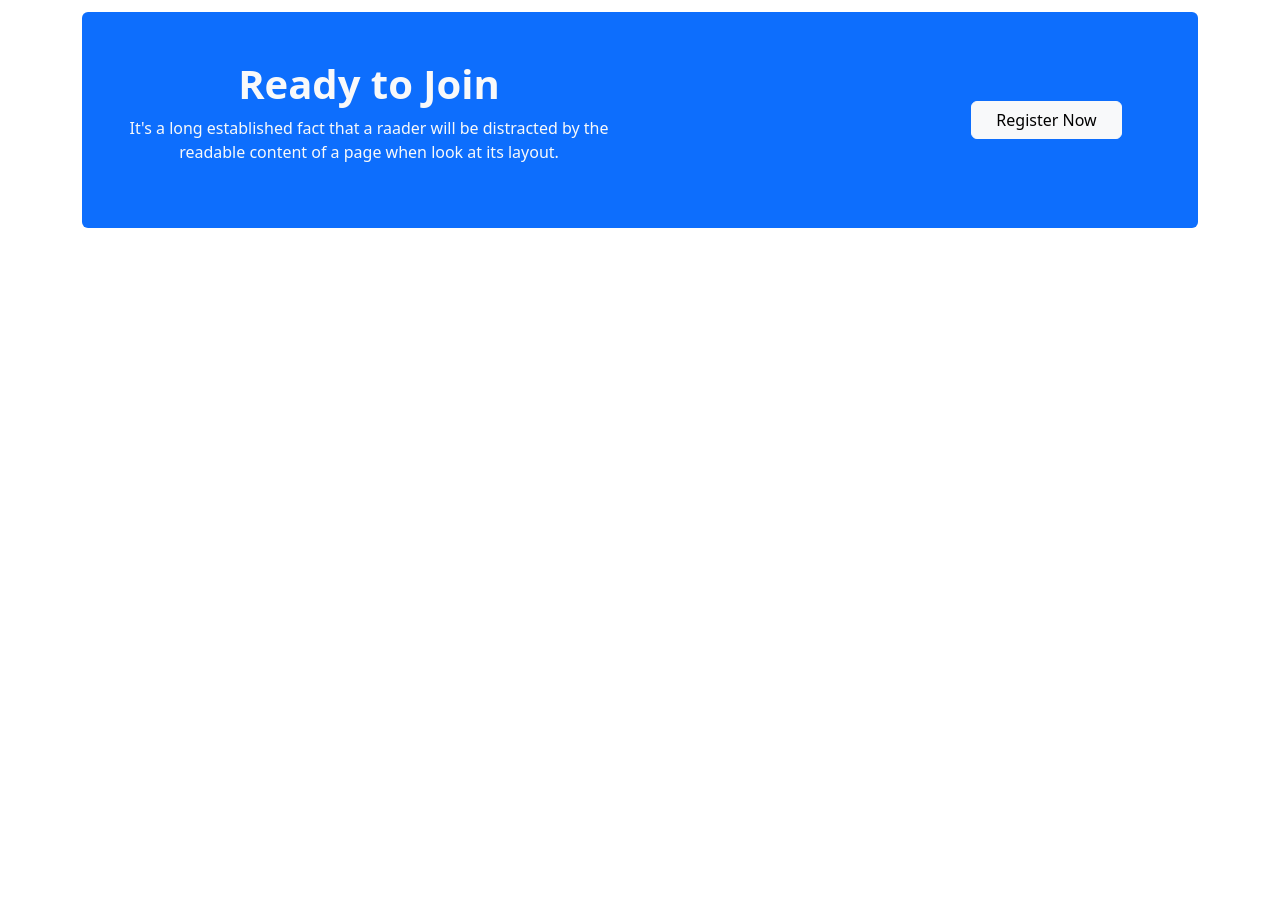
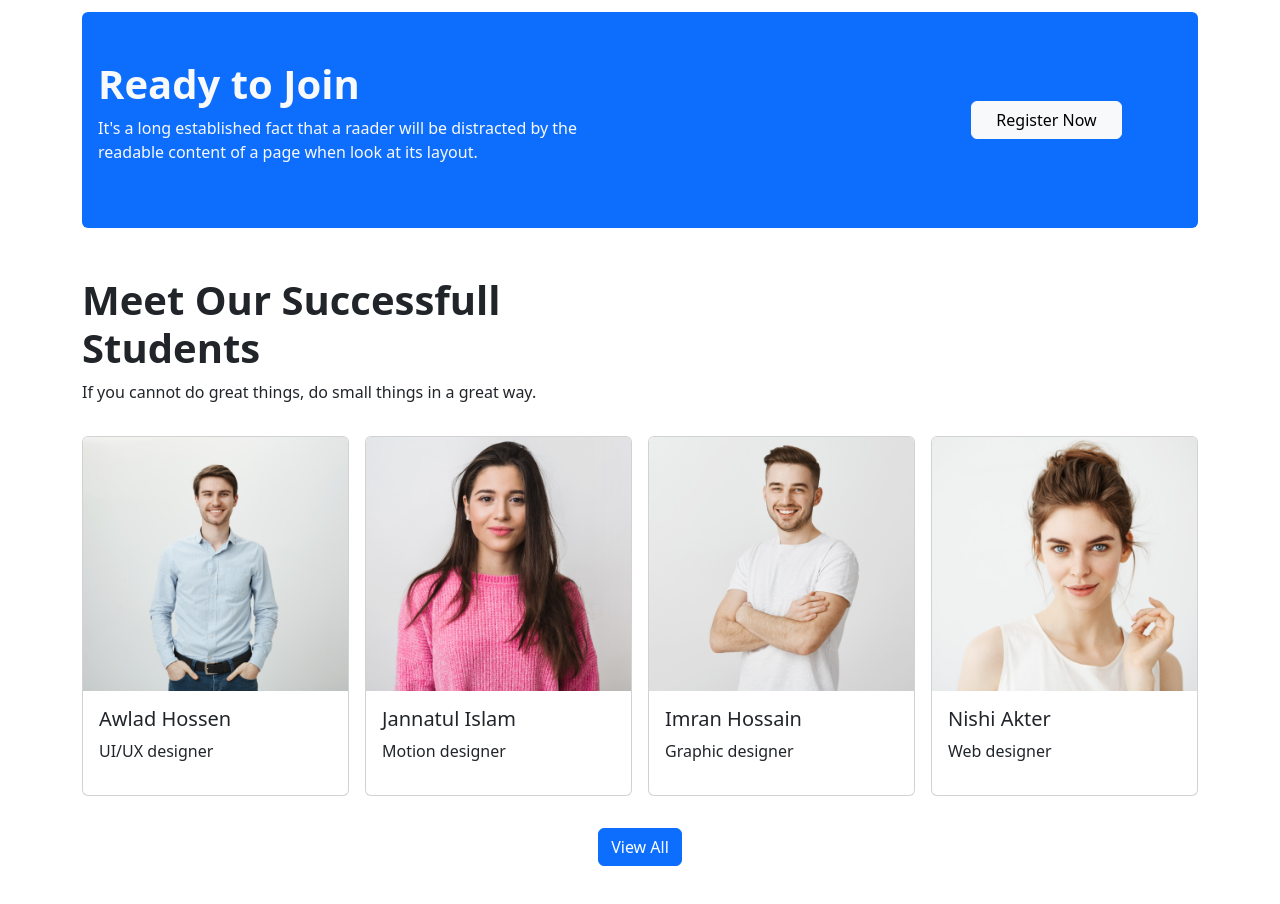
Before and after one commit to SalamKhan46/e-study, a plain HTML site: page index.html in a window 1280 px wide. Shown: the part 2481-3385 px from the top of the page. Before the commit the page ends 2781 px from the top, so only its background shows below. Drawn offline with nearby package versions, Linux system fonts and the light colour scheme.

Commit message:
add success

```diff
--- a/index.html
+++ b/index.html
@@ -325,11 +325,10 @@
       <!-- deals end here  -->
 
       <!-- register start here  -->
-
       <section class="py-4" id="register">
         <div class="container">
           <div class="row align-items-center bg-primary rounded text-light py-5 px-3 g-0">
-            <div class="col-lg-6 text-center">
+            <div class="col-lg-6 text-center text-lg-start">
               <h1 class="h1 fw-bolder">Ready to Join</h1>
               <p>
                 It's a long established fact that a raader will be distracted by the readable content of a page when look at its layout.
@@ -379,6 +378,62 @@
       </section>
       <!-- register end here  -->
 
+      <section class="py-4" id="success">
+        <div class="container">
+          <div class="row">
+            <div class="col-md-8 col-lg-6 text-center text-md-start">
+              <h1 class="h1 fw-bold">Meet Our Successfull Students</h1>
+              <p>
+                If you cannot do great things, do small things in a great way.
+              </p>
+            </div>
+          </div>
+          <div class="row py-3 g-3">
+            <div class="col-md-6 col-lg-3">
+              <div class="card">
+                <img src="images/student/student-1.png" alt="" class="img-fluid">
+                <div class="card-body">
+                  <h5 class="card-title">Awlad Hossen</h5>
+                  <p>UI/UX designer</p>
+                </div>
+              </div>
+            </div>
+            <div class="col-md-6 col-lg-3">
+              <div class="card">
+                <img src="images/student/student-2.png" alt="" class="img-fluid">
+                <div class="card-body">
+                  <h5 class="card-title">Jannatul Islam</h5>
+                  <p>Motion designer</p>
+                </div>
+              </div>
+            </div>
+            <div class="col-md-6 col-lg-3">
+              <div class="card">
+                <img src="images/student/student-3.png" alt="" class="img-fluid">
+                <div class="card-body">
+                  <h5 class="card-title">Imran Hossain</h5>
+                  <p>Graphic designer</p>
+                </div>
+              </div>
+            </div>
+            <div class="col-md-6 col-lg-3">
+              <div class="card">
+                <img src="images/student/student-4.png" alt="" class="img-fluid">
+                <div class="card-body">
+                  <h5 class="card-title">Nishi Akter</h5>
+                  <p>Web designer</p>
+                </div>
+              </div>
+            </div>
+          </div>
+          <div class="row pt-3">
+            <div class="col-12 text-center">
+              <button class="btn btn-primary">View All</button>
+            </div>
+          </div>
+        </div>
+      </section>
+
     </main>
 
     <!-- bootstrap js link  -->
```
